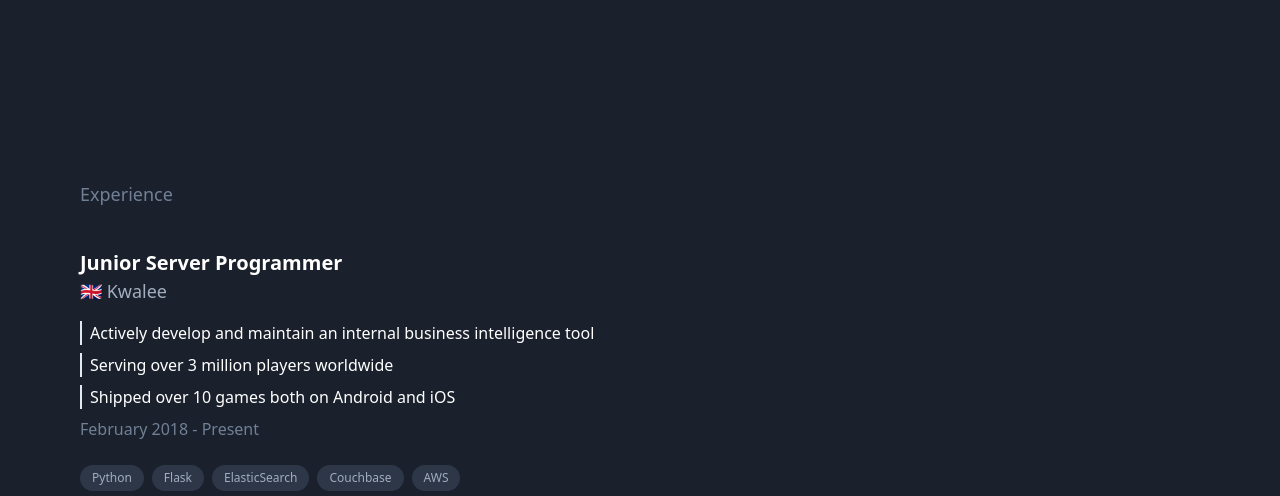
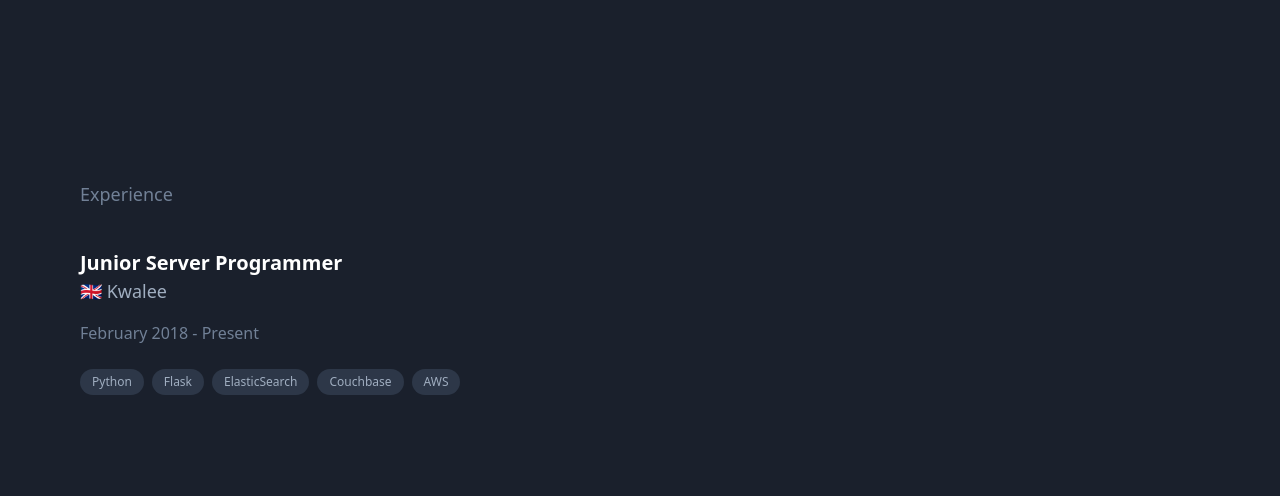
Before and after one commit to ruicaridade/ruicaridade.com, a Gatsby site: page / in a window 1280 px wide. Shown: the part 456-952 px from the top of the page. Built offline with nearby package versions, Linux system fonts and the light colour scheme; Gatsby itself is replaced by a stand-in of ours.

Commit message:
Remove achievements
These make more sense in the resume

```diff
--- a/src/pages/index.js
+++ b/src/pages/index.js
@@ -13,11 +13,7 @@ const jobs = [
     website: "https://www.kwalee.com/",
     startDate: new Date(2018, 2),
     endDate: "Present",
-    achievements: [
-      "Actively develop and maintain an internal business intelligence tool",
-      "Serving over 3 million players worldwide",
-      "Shipped over 10 games both on Android and iOS",
-    ],
+    achievements: [],
     technologies: ["Python", "Flask", "ElasticSearch", "Couchbase", "AWS"],
   },
 ];
@@ -30,9 +26,7 @@ const freelance = [
     website: "https://standcarvalho.pt",
     startDate: new Date(2020, 4),
     endDate: new Date(2020, 5),
-    achievements: [
-      "Custom built to pull inventory from an internal service and allow folks to manage everything from a Strapi backend",
-    ],
+    achievements: [],
     technologies: ["React", "Gatsby", "Strapi", "Netlify", "PostgreSQL"],
   },
 ];
```
